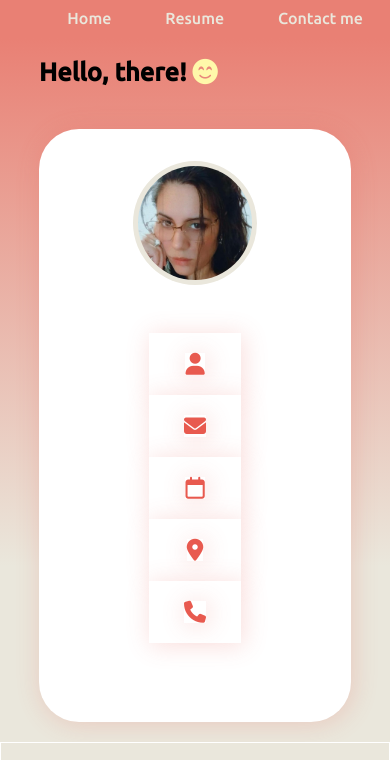
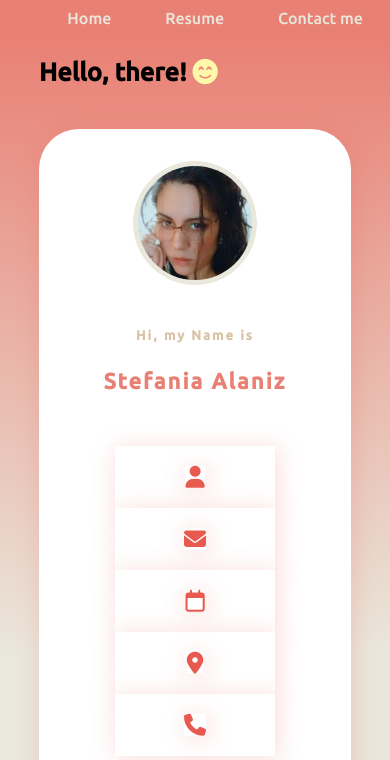
Before and after one commit to TEFYN/ProyectoFinalArgentinaPrograma, a plain HTML site: page index.html in a window 390 px wide. Shown: the top 760 px of the page. Drawn offline with Linux system fonts and the light colour scheme.

Commit message:
continuando CV

```diff
--- a/index.html
+++ b/index.html
@@ -36,6 +36,10 @@
             <img src="./img/fotoPerfil.PNG" alt="foto de perfil" class="profile">
 <!--             <div class="picture">picture</div>
  -->            <div class="iconos">
+                    <div class="info">
+                        <h5>Hi, my Name is</h5>
+                        <h3>Stefania Alaniz</h3>
+                    </div>
                     <div class="grid-container">
                         <div class="grid-item"><i class="fa-solid fa-user"></i></div>
                         <div class="grid-item"><i class="fa-solid fa-envelope"></i></div>
--- a/style.css
+++ b/style.css
@@ -126,16 +126,36 @@ h1{
   height: 100%;
 }
 
+.info>h5{
+  display: inline-block;
+  color: #d8c3a5;
+  letter-spacing: 2px;
+}
+.info>h3{
+  display: inline-block;
+  color:#e98074;
+  letter-spacing: 2px;
+  font-size: 32px;
+  padding: 3vh 0 2vh;
+
+}
+
+.info{
+display: flex;
+flex-direction: column;
+justify-items: center;
+align-items:center;
+padding-bottom: 30px;
+content-visibility: visible;
+}
+
 .grid-container{
   display: grid;
   grid-template-columns: auto auto auto auto auto;
-  /* background-color: #d8c3a5;
-  border: 2px solid #e64398; */
   background-color:#ffffff;
 }
 .grid-item{
   background-color: #f9f7e2;
-  /* border: 3px solid #e98074; */
   display: block;
   padding:20px;
   text-align: center;
@@ -187,11 +207,26 @@ i {
   .profile {
     width: 30%;
   }
+  .info{
+    padding-bottom: 5vh;
+  }
+  .info>h3{
+    font-size: 28px;
+    letter-spacing: 2px;
+  }
+
 }
 
 @media screen and (max-width: 768px){
   .profile {
     width: 35%;
+  }
+  .info{
+    padding-bottom: 5vh;
+  }
+  .info>h3{
+    font-size: 26px;
+    letter-spacing: 2px;
   }
 }
 
@@ -207,7 +242,7 @@ i {
   display: block;
   width: 80%;
 
-  padding: 5vh ;
+  padding: vh ;
 }
 
   .grid-container{
@@ -232,4 +267,15 @@ h2>i{
   font-size: 3vh;
   color: #fff8aa;
 }
+.info>h5{
+  display: inline-block;
+  color: #d8c3a5;
+  letter-spacing: 2px;
 }
+.info>h3{
+  font-size: 22px;
+  padding: 3vh 0 0vh;
+  letter-spacing: 2px;
+}
+
+}
```
